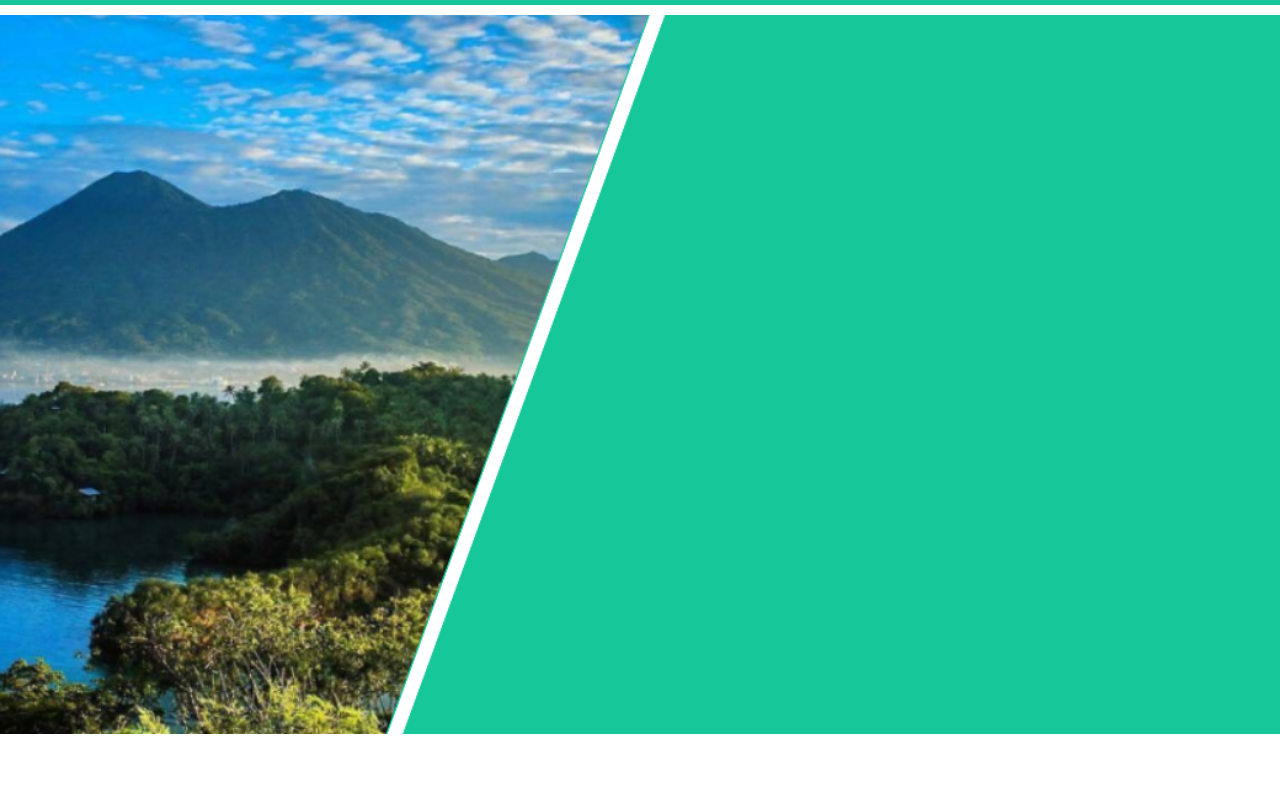
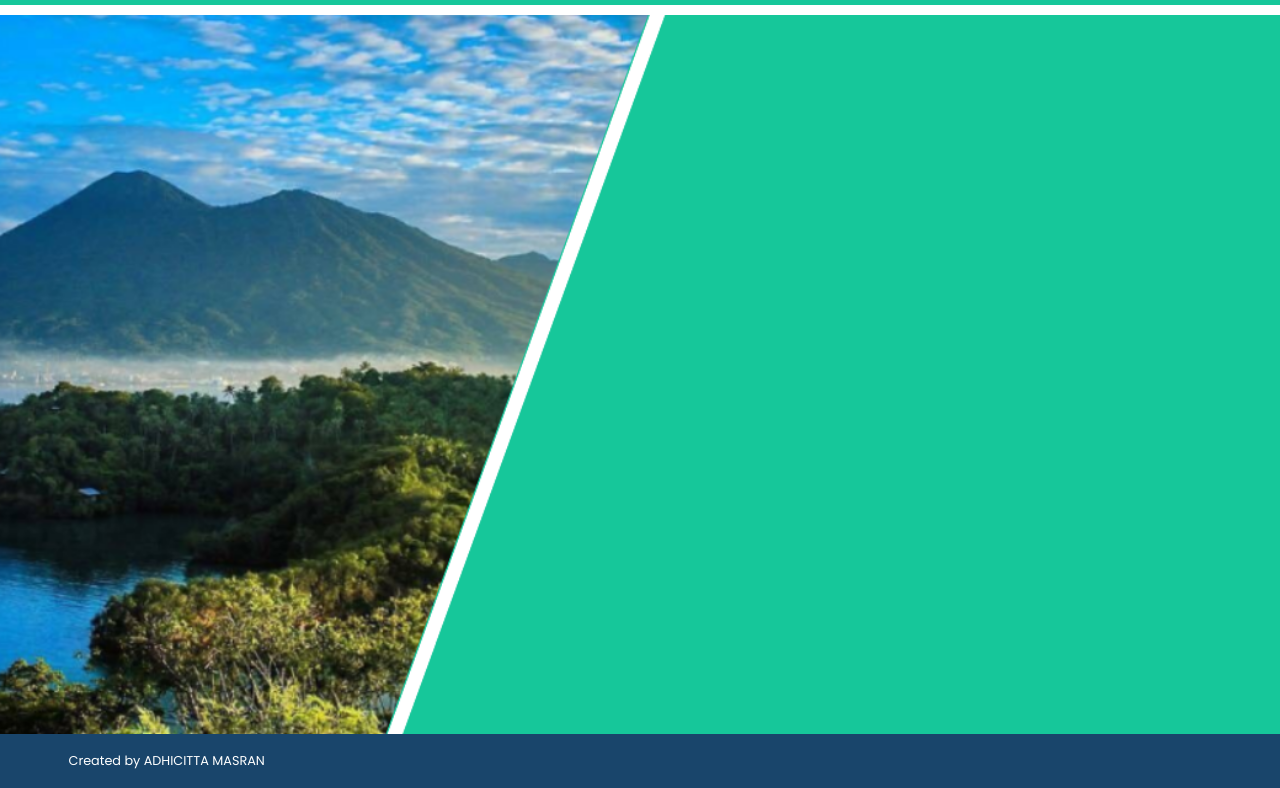
Before and after one commit to adhi131/WebWisata, a plain HTML site: page index.html in a window 1280 px wide. Shown: the part 66-854 px from the top of the page. Before the commit the page ends 800 px from the top, so only its background shows below. Drawn offline with Linux system fonts and the light colour scheme.

Commit message:
adding footer

```diff
--- a/assets/style.css
+++ b/assets/style.css
@@ -73,6 +73,17 @@ nav {
 
 .list-menu li:hover::after {
     width: 100%;
+}
+
+footer {
+    background: #19456b;
+    color: white;
+    padding: 5px;
+}
+
+footer p {
+    margin-left: 5%;
+    font-size: 80%;
 }
 
 @media(max-width: 768px) {
--- a/index.html
+++ b/index.html
@@ -7,7 +7,7 @@
     <meta name="viewport" content="width=device-width, initial-scale=1.0">
 </head>
 <body>
-	<header>
+	<header class = "page-section">
 		<nav>
             <a class="logo" href="#home"><img src="assets/images/header/logo.png" alt="logo"></a>
 			<ul id="list-menu" class="list-menu">
@@ -21,6 +21,11 @@
             </div>
         </nav>
 	</header>
+
+    <footer>
+        <p>Created by ADHICITTA MASRAN</p>
+    </footer>
+
     <script src="assets/sidebar.js"></script>
 </body>
 </html>
```
